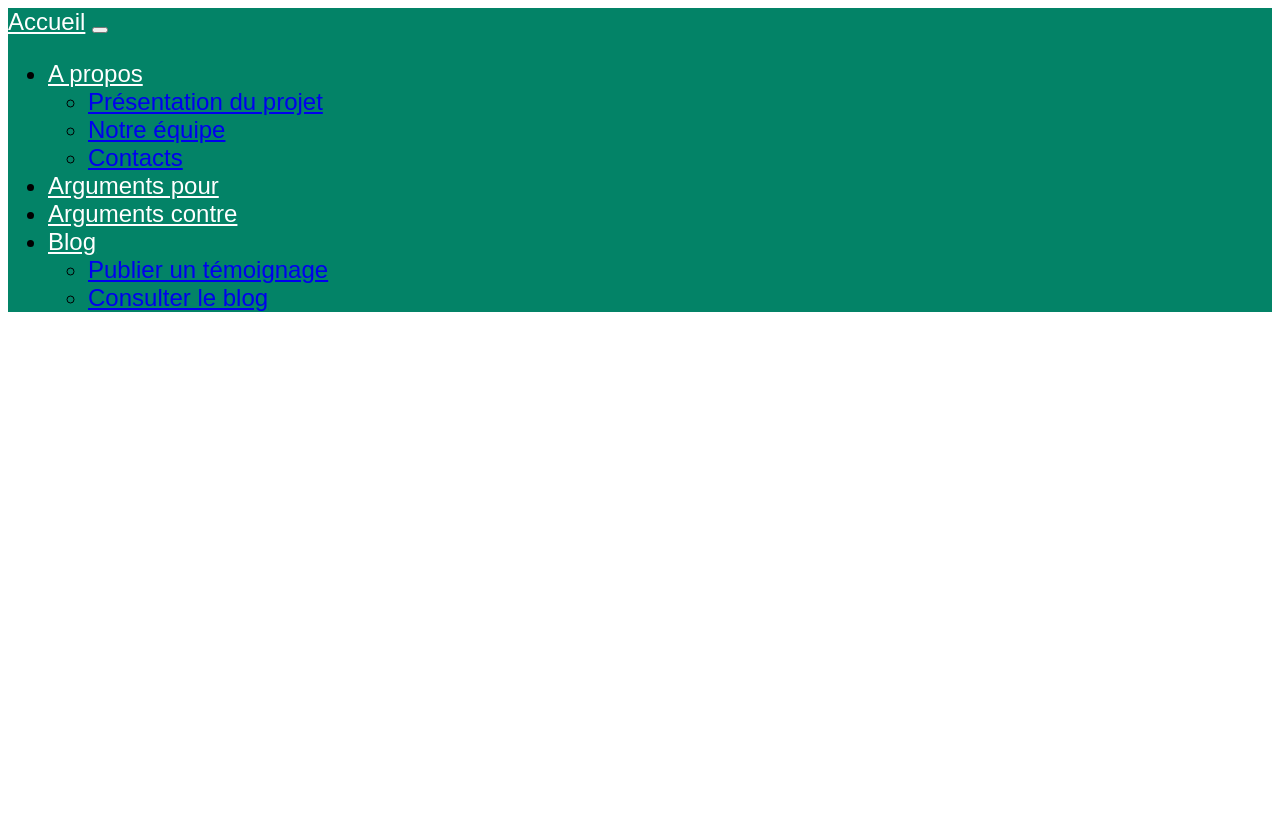
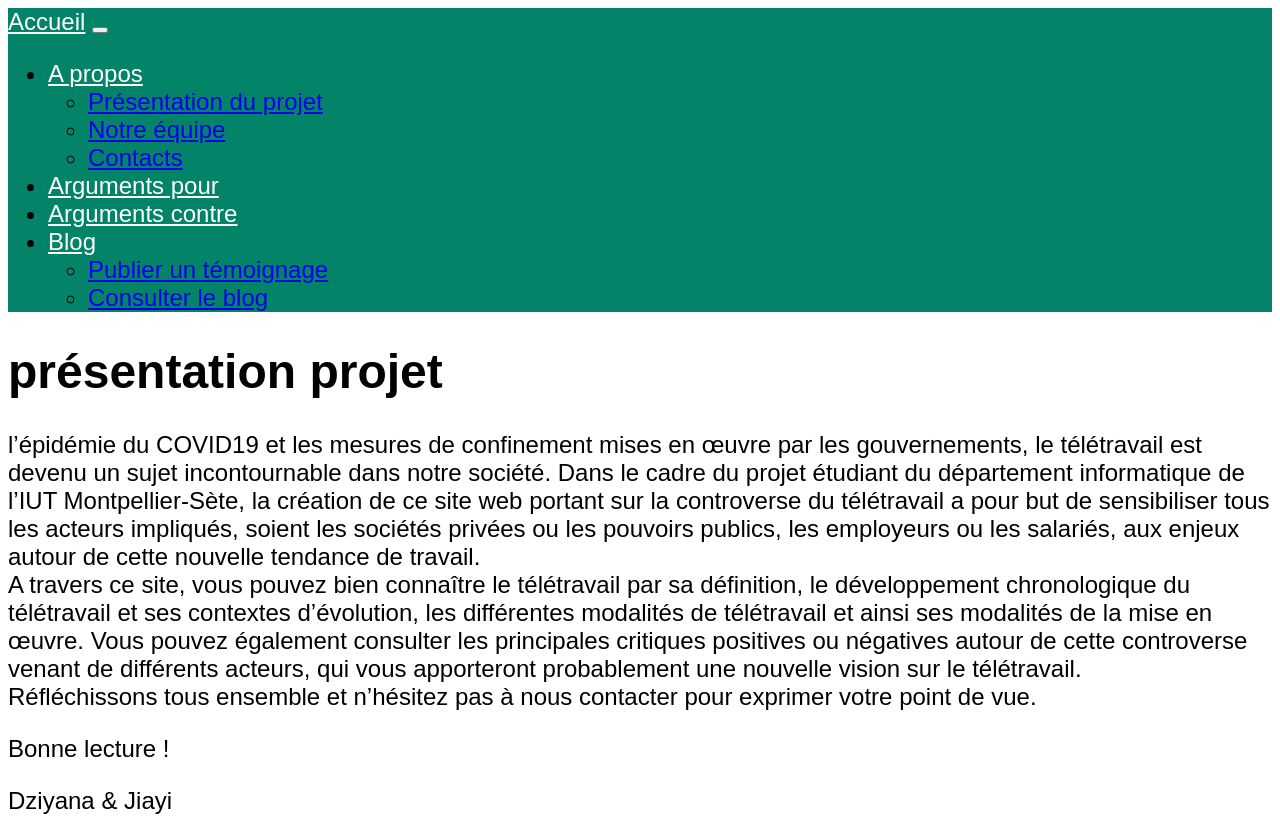
Before and after one commit to sea-gull-diana/Teletravail, a PHP site: page /presentation.html in a window 1280 px wide. Before the commit the page ends 312 px from the top, so only its background shows below. Run offline with PHP 8.4, Linux system fonts and the light colour scheme.

Commit message:
<presentation.html, styles.css

```diff
--- a/css/styles.css
+++ b/css/styles.css
@@ -98,3 +98,12 @@ img {
   font-style: italic;
   font-size: 22px;
 }
+
+/*pour la page team.html*/
+#team{display: flex;
+flex-direction: row;
+justify-content: space-around;
+margin: 10% 0 0 0;}
+.teamPhoto{border: 5px solid ;
+border-radius: 10px;}
+.teamPre{width: 30%;}
--- a/presentation.html
+++ b/presentation.html
@@ -1,12 +1,40 @@
 <!DOCTYPE html>
 <html>
+
 <head>
-<script src="js/layout.js"></script>
-<meta http-equiv="Content-Type" content="text/html; charset=UTF-8">
-<title>Télétravail - Présentation</title>
+    <script src="js/layout.js"></script>
+    <meta http-equiv="Content-Type" content="text/html; charset=UTF-8">
+    <title>Télétravail - Présentation</title>
 </head>
+
 <body>
     <header>
     </header>
+    <h1>présentation projet</h1>
+
+    <div>
+        <p> l’épidémie du COVID19 et les mesures de confinement mises en œuvre par les gouvernements, le télétravail est
+            devenu un sujet incontournable dans notre société. Dans le cadre du projet étudiant du département
+            informatique de
+            l’IUT Montpellier-Sète, la création de ce site web portant sur la controverse du télétravail a pour but de
+            sensibiliser tous les acteurs impliqués, soient les sociétés privées ou les pouvoirs publics, les employeurs
+            ou les
+            salariés, aux enjeux autour de cette nouvelle tendance de travail.
+            <br>
+            A travers ce site, vous pouvez bien connaître le télétravail par sa définition, le développement
+            chronologique du
+            télétravail et ses contextes d’évolution, les différentes modalités de télétravail et ainsi ses modalités de
+            la mise
+            en œuvre. Vous pouvez également consulter les principales critiques positives ou négatives autour de cette
+            controverse venant de différents acteurs, qui vous apporteront probablement une nouvelle vision sur le
+            télétravail.
+            <br>
+            Réfléchissons tous ensemble et n’hésitez pas à nous contacter pour exprimer votre point de vue.
+        </p>
+        <p>Bonne lecture !</p>
+        <p>Dziyana & Jiayi</p>
+    </div>
+
 </body>
+
 </html>
```
Also changed, not shown: team.html (+66 -3 lines).
